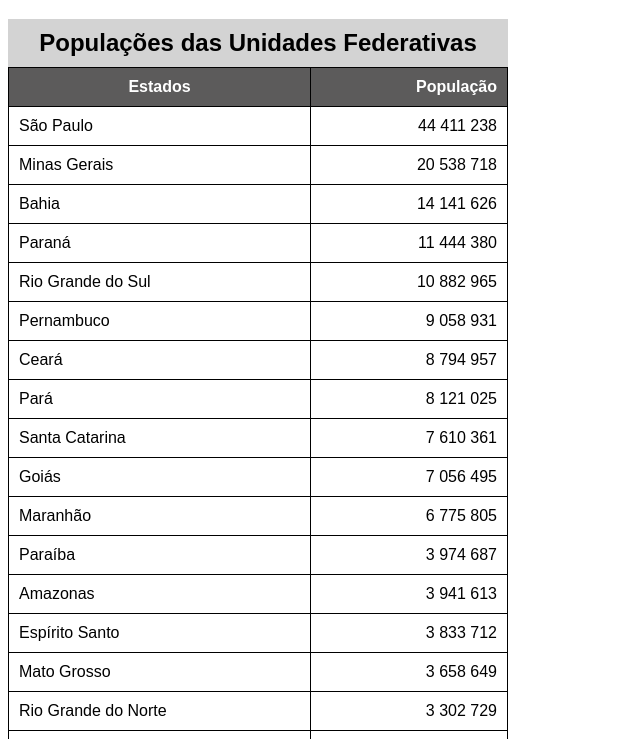
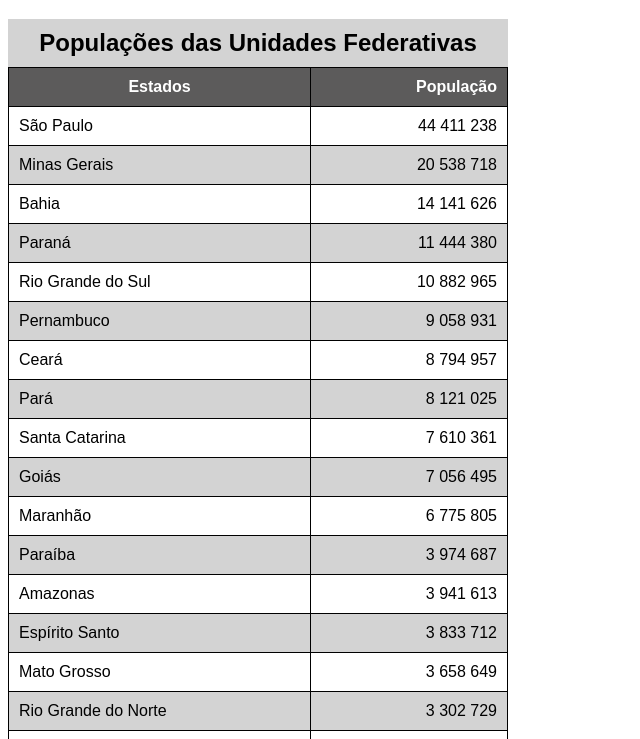
Before and after one commit to rafaelsilvafernandes/html-css, a plain HTML site: page Exercícios/ex023/tabela002.html in a window 1280 px wide. Shown: the part 61-800 px from the top of the page, without its empty margins (0-640 px from the left). Drawn offline with Linux system fonts and the light colour scheme.

Commit message:
atualização

```diff
--- a/Exercícios/ex023/tabela002.html
+++ b/Exercícios/ex023/tabela002.html
@@ -19,6 +19,10 @@
         td {
             border: 1px solid black;
             padding: 10px;
+        }
+
+        tbody > tr:nth-child(2n) {
+            background-color: lightgrey;
         }
 
         thead,
```
